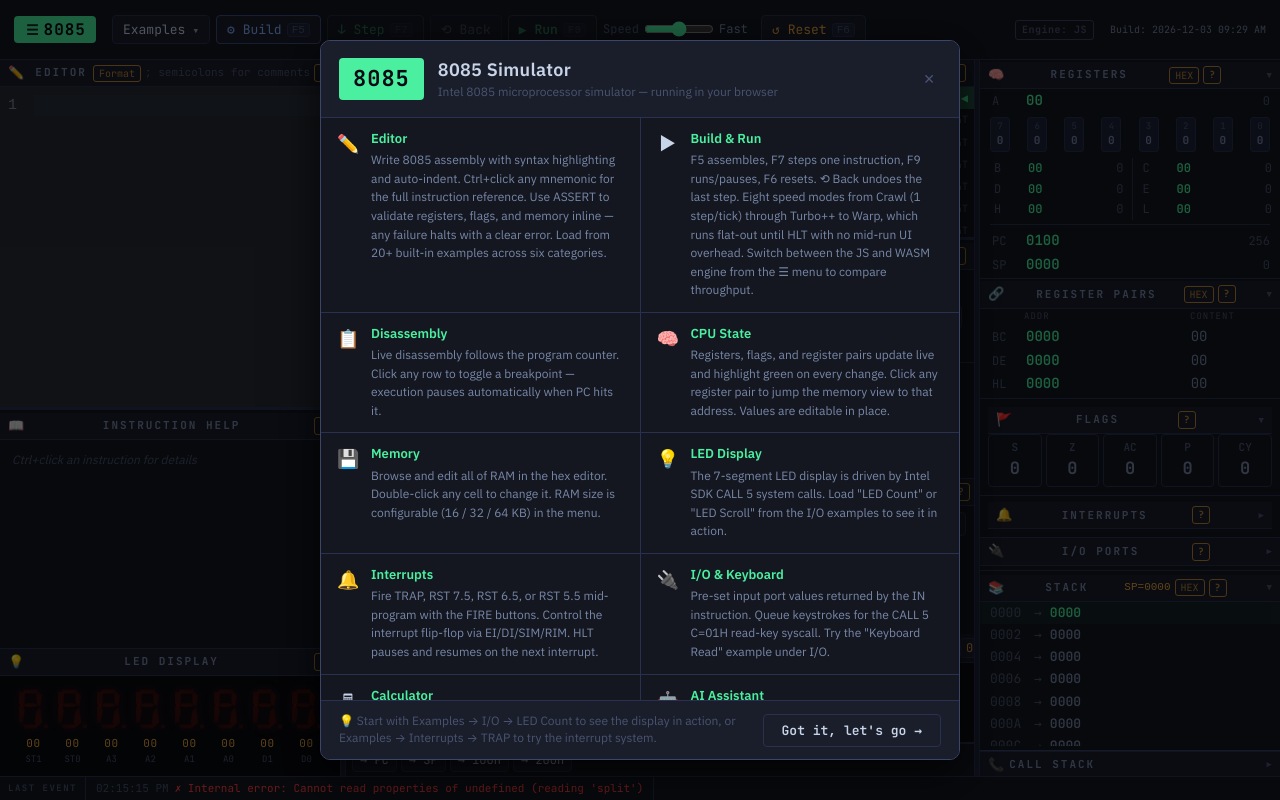
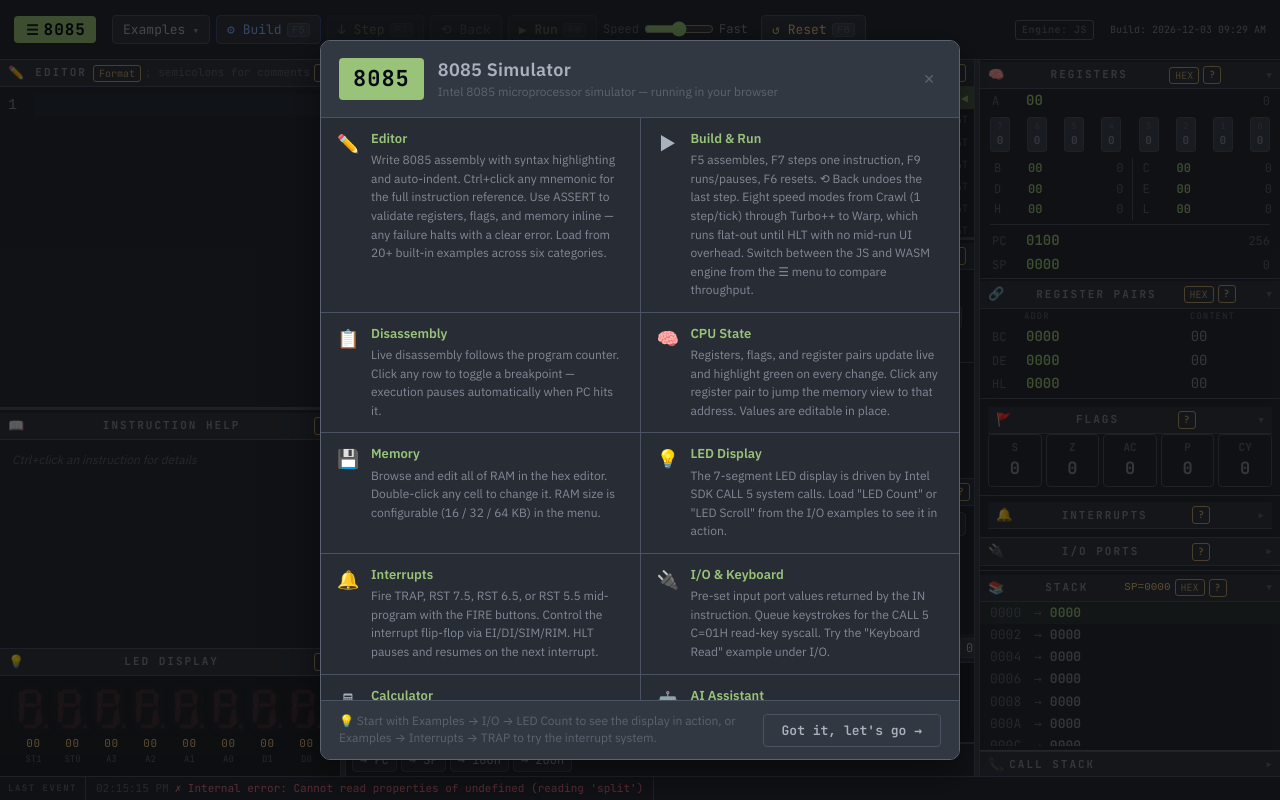
Before and after one commit to selfmodify/sim8085wasm, a React (Vite) app in the folder web/: page / in a window 1280 px wide. Built offline with nearby package versions, Linux system fonts and the light colour scheme; the HTML template or start-up script is replaced by a standard one.

Commit message:
chore: set dim theme as default for new users
- Update initial theme state in App.jsx to fallback to 'dim' instead of 'dark' when no local storage preference exists.

```diff
--- a/web/src/App.css
+++ b/web/src/App.css
@@ -41,6 +41,46 @@
   --shadow-led:   drop-shadow(0 0 5px rgba(220, 40, 0, 0.6));
 }
 
+:root[data-theme="dim"] {
+  --bg:       #21252b;
+  --bg1:      #282c34;
+  --bg2:      #323842;
+  --bg3:      #3e4451;
+  --border:   #4b5363;
+  --border2:  #5c6370;
+  --accent:   #98c379;
+  --accent2:  #7cb668;
+  --amber:    #e5c07b;
+  --red:      #e06c75;
+  --blue:     #61afef;
+  --text:     #abb2bf;
+  --text2:    #828997;
+  --text3:    #5c6370;
+  --led-on:   #e06c75;
+  --led-off:  rgba(224, 108, 117, 0.15);
+  --syn-keyword:   #c678dd;
+  --syn-register:  #e5c07b;
+  --syn-number:    #d19a66;
+  --syn-string:    #98c379;
+  --syn-comment:   #5c6370;
+  --syn-label:     #61afef;
+  --syn-directive: #56b6c2;
+  --syn-pseudo:    #e06c75;
+  --tint-accent:      rgba(152, 195, 121, .08);
+  --tint-accent-hi:   rgba(152, 195, 121, .15);
+  --tint-accent-pc:   rgba(152, 195, 121, .25);
+  --tint-accent-flash:rgba(152, 195, 121, .35);
+  --tint-amber:       rgba(229, 192, 123, .12);
+  --tint-amber-sp:    rgba(229, 192, 123, .18);
+  --tint-red:         rgba(224, 108, 117, .12);
+  --tint-blue-code:   rgba(97, 175, 239, .15);
+  --tint-green-pre:   rgba(86, 182, 194, .15);
+  --shadow-pop:   0 4px 16px rgba(0,0,0,.3);
+  --shadow-menu:  0 8px 24px rgba(0,0,0,.35);
+  --shadow-modal: 0 12px 40px rgba(0,0,0,.45);
+  --shadow-led:   drop-shadow(0 0 5px rgba(224, 108, 117, 0.7));
+}
+
 :root {
   --bg:       #0d0f14;
   --bg1:      #141720;
@@ -1110,7 +1150,7 @@
   justify-content: center;
   gap: 6px;
   padding: 10px 8px;
-  background: #080a10;
+  background: var(--bg);
 }
 .led-digit {
   display: flex;
--- a/web/src/App.jsx
+++ b/web/src/App.jsx
@@ -1,6 +1,6 @@
 import { useState, useEffect, useRef, useMemo, useCallback } from 'react'
 import { EditorView, keymap, lineNumbers, highlightActiveLine, Decoration, GutterMarker, gutter } from '@codemirror/view'
-import { EditorState, StateEffect, StateField, RangeSetBuilder } from '@codemirror/state'
+import { EditorState, StateEffect, StateField, RangeSetBuilder, Compartment } from '@codemirror/state'
 import { defaultKeymap, history, historyKeymap, indentWithTab } from '@codemirror/commands'
 import { search, searchKeymap } from '@codemirror/search'
 import { oneDarkTheme } from '@codemirror/theme-one-dark'
@@ -284,7 +284,7 @@
 
 // ── 7-segment LED digit ──────────────────────────────────────────────────
 function SevenSeg({ value }) {
-  const ON = '#FF2200', OFF = 'rgba(255,34,0,0.15)'
+  const ON = 'var(--led-on, #FF2200)', OFF = 'var(--led-off, rgba(255, 34, 0, 0.15))'
   const segs = [
     { id:'a', d:'M3 1 L11 1 L10 3 L4 3 Z', bit:1 },
     { id:'b', d:'M11 2 L13 4 L12 10 L10 8 L10 3 Z', bit:2 },
@@ -303,13 +303,14 @@
 }
 
 // ── CodeMirror editor ────────────────────────────────────────────────────
-function AsmEditor({ value, onChange, onCursorInstruction, onInstructionDetail, errorLine, gotoRef, onRunTo, lineAddrRef }) {
+function AsmEditor({ value, onChange, onCursorInstruction, onInstructionDetail, errorLine, gotoRef, onRunTo, lineAddrRef, theme }) {
   const elRef      = useRef(null)
   const viewRef    = useRef(null)
   const syncing    = useRef(false)
   const cursorCb   = useRef(onCursorInstruction)
   const detailCb   = useRef(onInstructionDetail)
   const onRunToRef = useRef(onRunTo)
+  const themeConf  = useRef(new Compartment())
   const [editorCtx, setEditorCtx] = useState(null)  // {addr, x, y}
   useEffect(() => { cursorCb.current   = onCursorInstruction }, [onCursorInstruction])
   useEffect(() => { detailCb.current   = onInstructionDetail }, [onInstructionDetail])
@@ -330,7 +331,7 @@
           highlightActiveLine(),
           search({ top: true }),
           keymap.of([...defaultKeymap, ...historyKeymap, ...searchKeymap, indentWithTab]),
-          oneDarkTheme,
+          themeConf.current.of(theme === 'light' ? [] : oneDarkTheme),
           asm8085Lang.extension,
           asm8085Highlighting,
           errorLineField,
@@ -343,9 +344,9 @@
             '.cm-error-line': { background: 'rgba(255,60,60,0.18)' },
             '.cm-error-gutter': { width: '14px' },
             '.cm-error-gutter-marker': { color: 'var(--red)', fontSize: '10px', lineHeight: '1.6', cursor: 'default' },
-            '.cm-search': { background:'#1a1a2e', borderTop:'1px solid #333', padding:'4px 8px', gap:'6px' },
-            '.cm-search input': { background:'#111', border:'1px solid #444', color:'#e0e0e0', borderRadius:'3px', padding:'2px 6px' },
-            '.cm-button': { background:'#2a2a3e', border:'1px solid #555', color:'#ccc', borderRadius:'3px', padding:'2px 8px', cursor:'pointer' },
+            '.cm-search': { background:'var(--bg2)', borderTop:'1px solid var(--border)', padding:'4px 8px', gap:'6px' },
+            '.cm-search input': { background:'var(--bg)', border:'1px solid var(--border)', color:'var(--text)', borderRadius:'3px', padding:'2px 6px' },
+            '.cm-button': { background:'var(--bg3)', border:'1px solid var(--border)', color:'var(--text)', borderRadius:'3px', padding:'2px 8px', cursor:'pointer' },
           }),
           EditorView.updateListener.of(u => {
             if (u.docChanged && !syncing.current) onChange(u.state.doc.toString())
@@ -414,6 +415,14 @@
     })
     syncing.current = false
   }, [value])
+
+  useEffect(() => {
+    if (viewRef.current) {
+      viewRef.current.dispatch({
+        effects: themeConf.current.reconfigure(theme === 'light' ? [] : oneDarkTheme)
+      })
+    }
+  }, [theme])
 
   useEffect(() => {
     if (!editorCtx) return
@@ -2021,7 +2030,7 @@
           </div>
 
           <div className="bmenu-sep" />
-          {item(theme === 'light' ? '🌙  Dark theme' : '☀  Light theme', onTheme)}
+          {item(theme === 'dark' ? '🌗  Dim theme' : theme === 'dim' ? '☀  Light theme' : '🌙  Dark theme', onTheme)}
           <div className="bmenu-setting">
             <span className="bmenu-setting-label">RAM size</span>
             <select className="bmenu-setting-sel" value={memSize}
@@ -2313,12 +2322,12 @@
   const [consoleOutput, setConsoleOutput] = useState('')
   const [consolePort,   setConsolePort]   = useState(() => sim.simGetConsolePort())
   const [mobileTab,      setMobileTab]      = useState('editor')
-  const [theme, setTheme] = useState(() => localStorage.getItem('sim8085_theme') || 'dark')
+  const [theme, setTheme] = useState(() => localStorage.getItem('sim8085_theme') || 'dim')
   useEffect(() => {
     document.documentElement.setAttribute('data-theme', theme)
     localStorage.setItem('sim8085_theme', theme)
   }, [theme])
-  function toggleTheme() { setTheme(t => t === 'dark' ? 'light' : 'dark') }
+  function toggleTheme() { setTheme(t => t === 'dark' ? 'dim' : t === 'dim' ? 'light' : 'dark') }
 
   const [showWelcome,    setShowWelcome]    = useState(() => !localStorage.getItem('sim8085_welcomed'))
   const [showCalc,       setShowCalc]       = useState(false)
@@ -3087,7 +3096,8 @@
               onInstructionDetail={setHelpInst}
               errorLine={errorLine}
               onRunTo={runToAddr}
-              lineAddrRef={lineAddrRef} />
+              lineAddrRef={lineAddrRef}
+              theme={theme} />
           </div>
           <HelpPanel instruction={cursorInst} />
           <LedDisplay leds={leds} />
```
